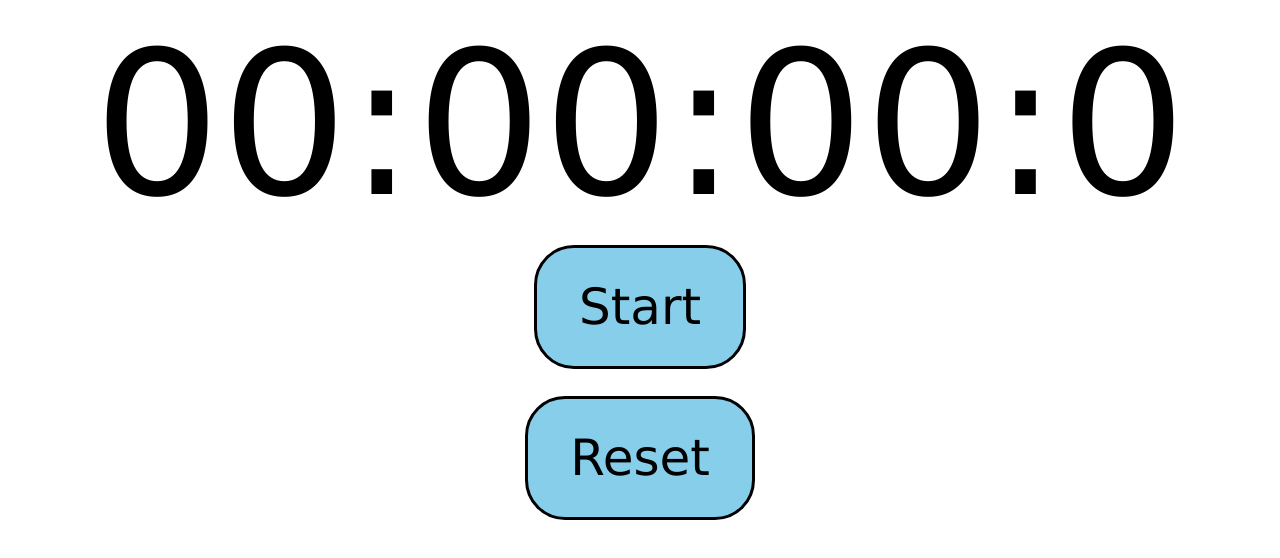
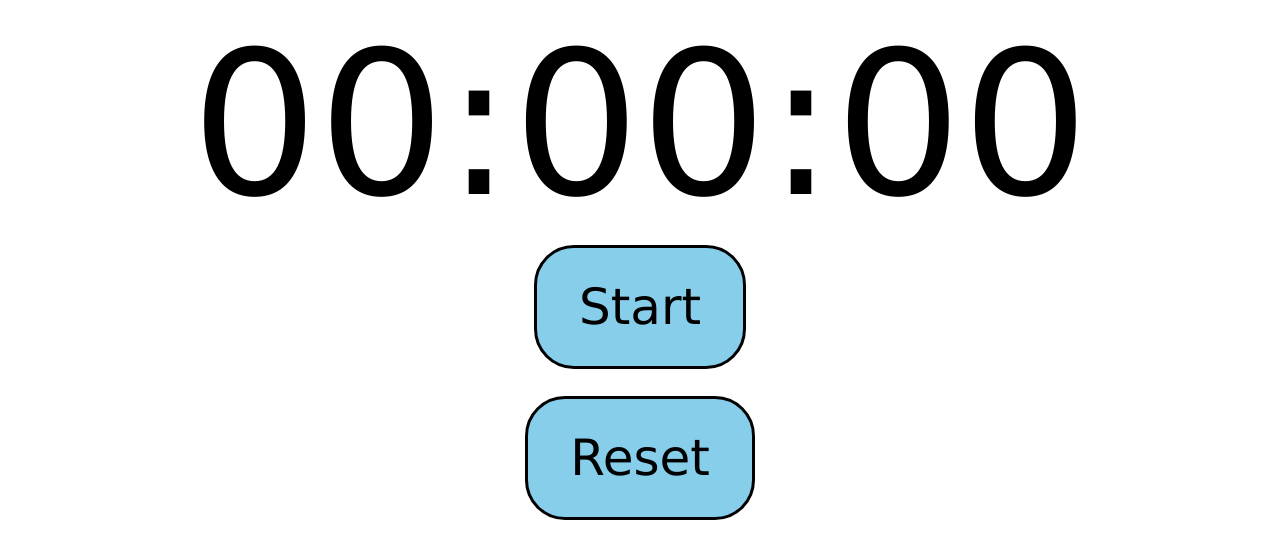
Before and after one commit to codedipper/stopwatch, a plain HTML site: page index.html in a window 1280 px wide. Drawn offline with Linux system fonts and the light colour scheme.

Commit message:
Removed milliseconds; bugs.

```diff
--- a/index.html
+++ b/index.html
@@ -12,7 +12,7 @@
   <body>
     <div class="container">
       <div id="display">
-        00:00:00:0
+        00:00:00
       </div>
 
       <div class="buttons">
```
